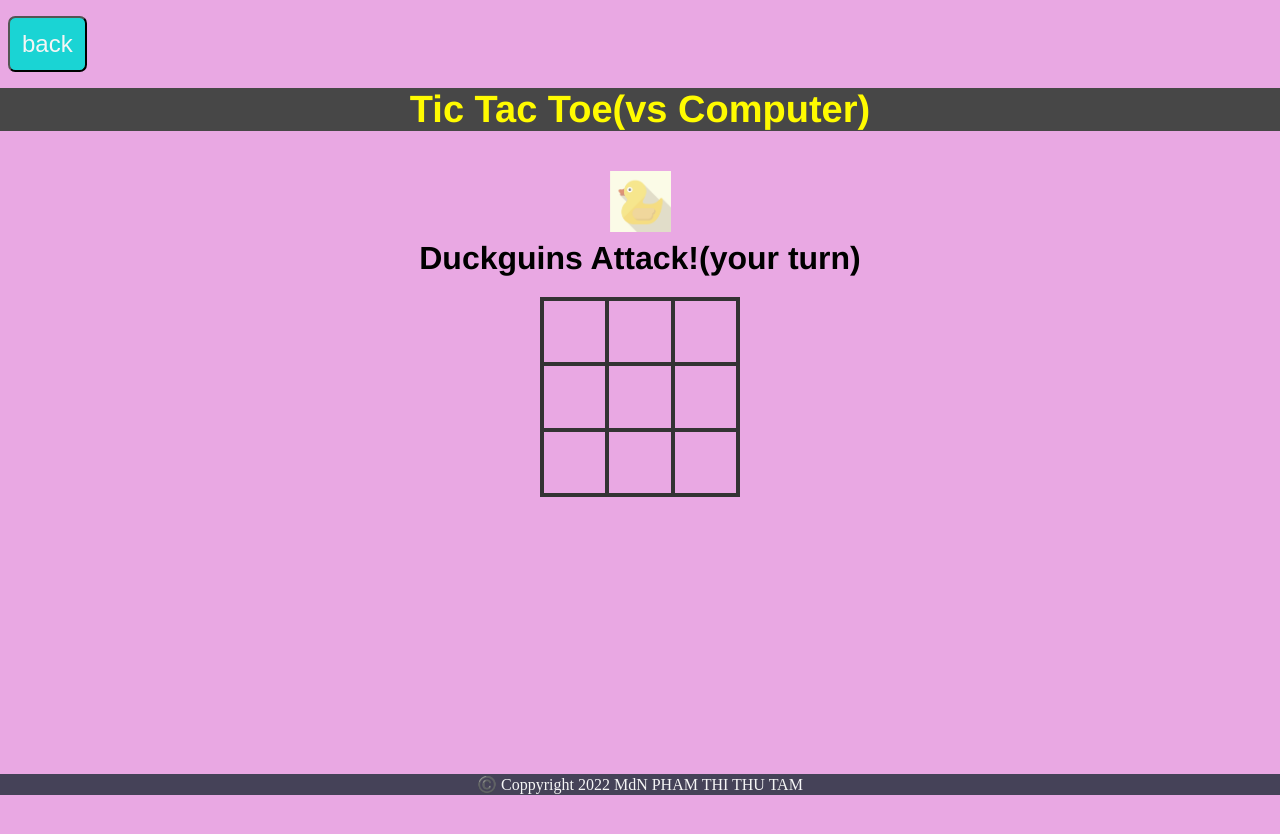
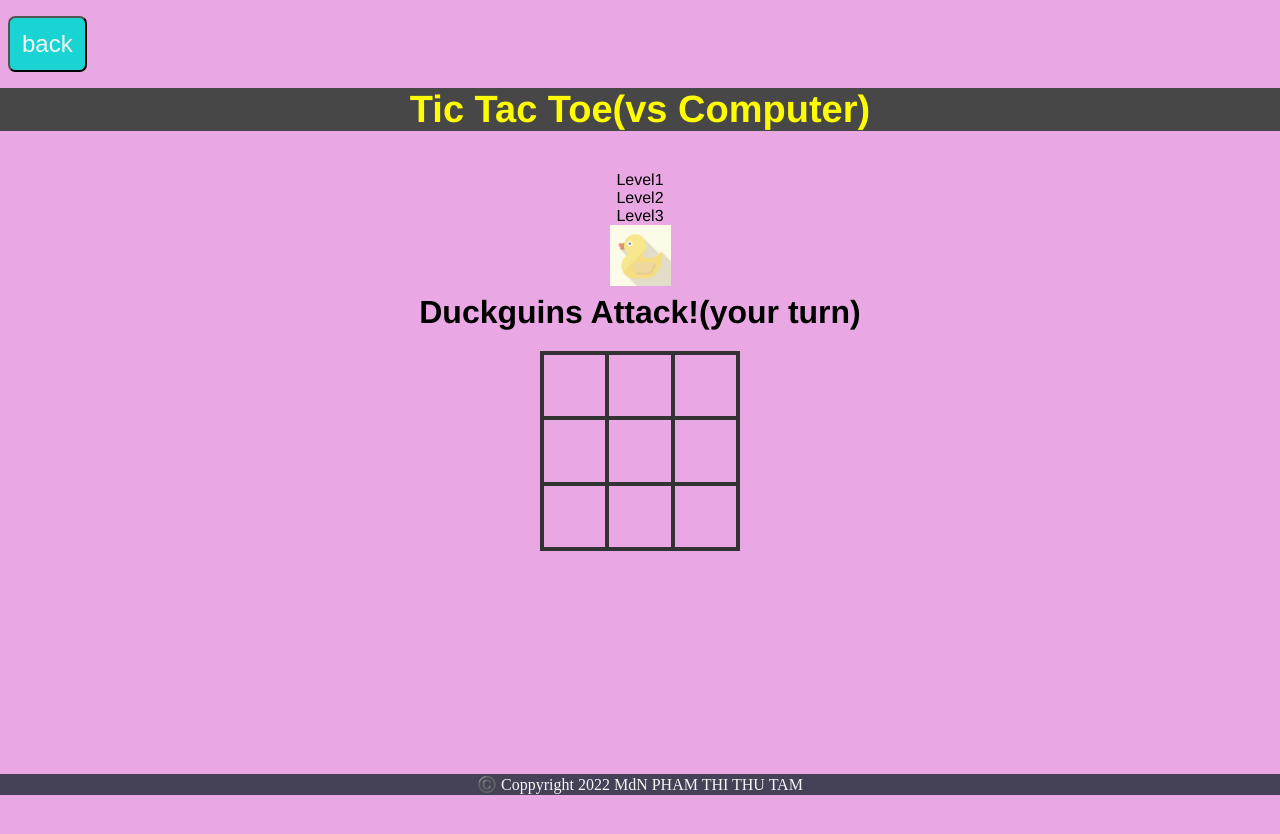
Before and after one commit to reapcykem/mobikeapp, a plain HTML site: page 07_tic tac toe vs computer level/tic_tac_toe_vs computer.html in a window 1280 px wide. Drawn offline with nearby package versions, Linux system fonts and the light colour scheme.

Commit message:
Update tic_tac_toe_vs computer.html

```diff
--- a/07_tic tac toe vs computer level/tic_tac_toe_vs computer.html
+++ b/07_tic tac toe vs computer level/tic_tac_toe_vs computer.html
@@ -18,6 +18,15 @@
         <header>Tic Tac Toe(vs Computer)</header>
 
         <div class="game-container">
+            <!-- レベル設定エリア add-str -->
+            <div class="level-container">
+                <div class="level-box" id="levelBox">
+                    <div class="level" id="level_1" type="button">Level1</div>
+                    <div class="level" id="level_2" type="button">Level2</div>
+                    <div class="level" id="level_3" type="button">Level3</div>
+                </div>
+            </div>
+            <!-- レベル設定エリア add-end -->
             <div class="message-container">
                 <div id="msgtext"></div>
             </div>
```
